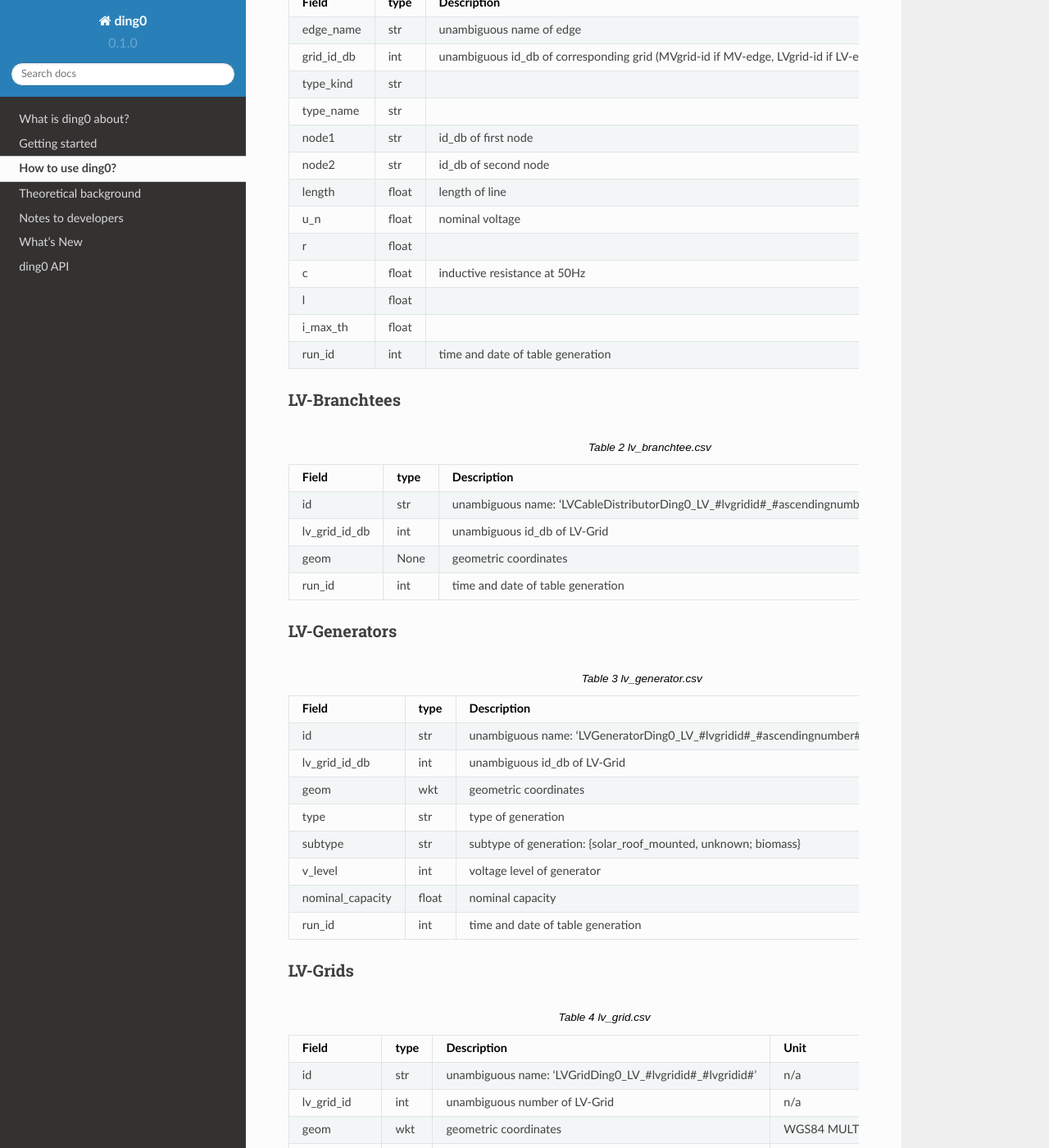
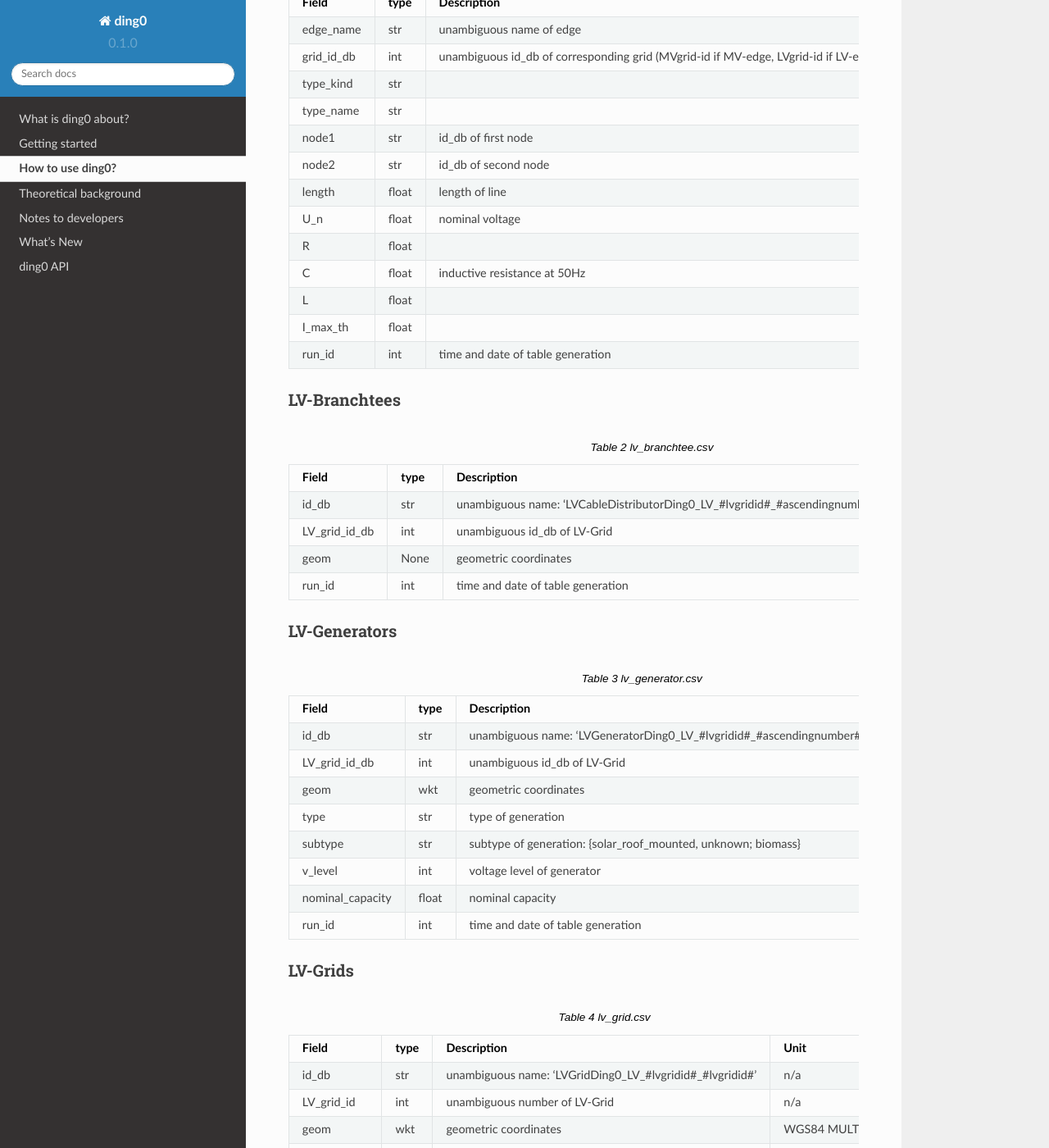
Before and after one commit to openego/ding0, a Sphinx documentation site: the page built from doc/usage_details.rst, in a window 1280 px wide and 1400 px high, scrolled down 2512 px. Shown: the whole window at 82% size. Built offline with Sphinx 7.4.7 and the Read the Docs theme 2.0.0, drawn with Linux system fonts in a browser that asks for light colours; formulas are drawn with MathJax 3; some of the changed text lies outside the part shown.

Commit message:
Revert "#268 eDisGo - changed the description of the tables in the documentation"
This reverts commit 13144a8

```diff
--- a/doc/usage_details.rst
+++ b/doc/usage_details.rst
@@ -152,11 +152,11 @@ Lines
    "node1","str","id_db of first node","n/a"
    "node2","str","id_db of second node","n/a"
    "length","float","length of line","km"
-   "u_n","float","nominal voltage","kV"
-   "r","float","","Ohm/km"
-   "c","float","inductive resistance at 50Hz","uF/km"
-   "l","float","","mH/km"
-   "i_max_th","float","","A"
+   "U_n","float","nominal voltage","kV"
+   "R","float","","Ohm/km"
+   "C","float","inductive resistance at 50Hz","uF/km"
+   "L","float","","mH/km"
+   "I_max_th","float","","A"
    "run_id", "int", "time and date of table generation", "yyyyMMddhhmmss"
 
 LV-Branchtees
@@ -165,8 +165,8 @@ LV-Branchtees
    :header: "Field","type", "Description", "Unit"
    :widths: 15, 10, 10, 30
 
-   "id", "str", "unambiguous name: 'LVCableDistributorDing0_LV_#lvgridid#_#ascendingnumber#'", "n/a"
-   "lv_grid_id_db", "int","unambiguous id_db of LV-Grid", "n/a"
+   "id_db", "str", "unambiguous name: 'LVCableDistributorDing0_LV_#lvgridid#_#ascendingnumber#'", "n/a"
+   "LV_grid_id_db", "int","unambiguous id_db of LV-Grid", "n/a"
    "geom", "None","geometric coordinates", "n/a"
    "run_id", "int", "time and date of table generation", "yyyyMMddhhmmss"
 
@@ -176,8 +176,8 @@ LV-Generators
    :header: "Field","type", "Description", "Unit"
    :widths: 15, 10, 10, 30
 
-   "id", "str", "unambiguous name: 'LVGeneratorDing0_LV_#lvgridid#_#ascendingnumber#'", "n/a"
-   "lv_grid_id_db", "int","unambiguous id_db of LV-Grid", "n/a"
+   "id_db", "str", "unambiguous name: 'LVGeneratorDing0_LV_#lvgridid#_#ascendingnumber#'", "n/a"
+   "LV_grid_id_db", "int","unambiguous id_db of LV-Grid", "n/a"
    "geom", "wkt","geometric coordinates", "WGS84 POINT"
    "type","str","type of generation","{solar; biomass}"
    "subtype","str","subtype of generation: {solar_roof_mounted, unknown; biomass}","n/a"
@@ -191,8 +191,8 @@ LV-Grids
    :header: "Field","type", "Description", "Unit"
    :widths: 15, 10, 10, 30
 
-   "id", "str", "unambiguous name: 'LVGridDing0_LV_#lvgridid#_#lvgridid#'", "n/a"
-   "lv_grid_id", "int","unambiguous number of LV-Grid", "n/a"
+   "id_db", "str", "unambiguous name: 'LVGridDing0_LV_#lvgridid#_#lvgridid#'", "n/a"
+   "LV_grid_id", "int","unambiguous number of LV-Grid", "n/a"
    "geom", "wkt","geometric coordinates", "WGS84 MULTIPOLYGON"
    "population","int","population in LV-Grid","?"
    "voltage_nom","float","voltage level of grid","kV"
@@ -204,8 +204,8 @@ LV-Loads
    :header: "Field","type", "Description", "Unit"
    :widths: 15, 10, 10, 30
 
-   "id", "str", "unambiguous name: 'LVLoadDing0_LV_#lvgridid#_#ascendingnumber#'", "n/a"
-   "lv_grid_id_db", "int","unambiguous id_db of LV-Grid", "n/a"
+   "id_db", "str", "unambiguous name: 'LVLoadDing0_LV_#lvgridid#_#ascendingnumber#'", "n/a"
+   "LV_grid_id_db", "int","unambiguous id_db of LV-Grid", "n/a"
    "geom", "None","geometric coordinates", "n/a"
    "consumption","{''str'': float}","type of load {residential, agricultural, industrial} and corresponding consumption", "n/a"
    "run_id", "int", "time and date of table generation", "yyyyMMddhhmmss"
@@ -231,9 +231,9 @@ LV-Transformers
    "lv_grid_name", "str", "unambiguous name: 'TransformerDing0_LV_#mvgridid#_#lvgridid#'", "n/a"
    "geom", "wkt","geometric coordinates", "WGS84 POINT"
    "voltage_op","float","","kV"
-   "s_nom","float","nominal apparent power","kVA"
-   "x","float","","Ohm"
-   "r","float","","Ohm"
+   "S_nom","float","nominal apparent power","kVA"
+   "X","float","","Ohm"
+   "R","float","","Ohm"
    "run_id", "int", "time and date of table generation", "yyyyMMddhhmmss"
 
 LV-Grids
@@ -254,8 +254,8 @@ MV-Branchtees
    :header: "Field","type", "Description", "Unit"
    :widths: 15, 10, 10, 30
 
-   "id", "str", "unambiguous name: 'MVCableDistributorDing0_MV_#mvgridid#_#ascendingnumber#'", "n/a"
-   "mv_grid_id_db", "int","unambiguous id_db of MV-Grid", "n/a"
+   "id_db", "str", "unambiguous name: 'MVCableDistributorDing0_MV_#mvgridid#_#ascendingnumber#'", "n/a"
+   "MV_grid_id_db", "int","unambiguous id_db of MV-Grid", "n/a"
    "geom", "wkt","geometric coordinates", "WGS84 POINT"
    "run_id", "int", "time and date of table generation", "yyyyMMddhhmmss"
 
@@ -265,8 +265,8 @@ MV-Generators
    :header: "Field","type", "Description", "Unit"
    :widths: 15, 10, 10, 30
 
-   "id", "str", "unambiguous name: 'MVGeneratorDing0_MV_#mvgridid#_#ascendingnumber#'", "n/a"
-   "mv_grid_id_db", "int","unambiguous id_db of MV-Grid", "n/a"
+   "id_db", "str", "unambiguous name: 'MVGeneratorDing0_MV_#mvgridid#_#ascendingnumber#'", "n/a"
+   "MV_grid_id_db", "int","unambiguous id_db of MV-Grid", "n/a"
    "geom", "wkt","geometric coordinates", "WGS84 POINT"
    "type","str","type of generation: {solar; biomass}","n/a"
    "subtype","str","subtype of generation: {solar_ground_mounted, solar_roof_mounted, unknown; biomass, biogas}","n/a"
@@ -293,8 +293,8 @@ MV-Loads
    :header: "Field","type", "Description", "Unit"
    :widths: 15, 10, 10, 30
 
-   "id", "str", "unambiguous name: 'MVLoadDing0_MV_#mvgridid#_#ascendingnumber#'", "n/a"
-   "mv_grid_id_db", "int","unambiguous id_db of MV-Grid", "n/a"
+   "id_db", "str", "unambiguous name: 'MVLoadDing0_MV_#mvgridid#_#ascendingnumber#'", "n/a"
+   "MV_grid_id_db", "int","unambiguous id_db of MV-Grid", "n/a"
    "geom", "wkt","geometric coordinates", "WGS84 POLYGON"
    "consumption","{''str'': float}","type of load {retail, residential, agricultural, industrial} and corresponding consumption","n/a"
    "is_aggregated", "boolean", "True if load is aggregated load, else False", "n/a"
@@ -306,8 +306,8 @@ MV-Stations
    :header: "Field","type", "Description", "Unit"
    :widths: 15, 10, 10, 30
 
-   "id", "str", "unambiguous name: 'MVStationDing0_MV_#mvgridid#_#mvgridid#'", "n/a"
-   "mv_grid_id_db", "int","unambiguous id_db of MV-Grid", "n/a"
+   "id_db", "str", "unambiguous name: 'MVStationDing0_MV_#mvgridid#_#mvgridid#'", "n/a"
+   "MV_grid_id_db", "int","unambiguous id_db of MV-Grid", "n/a"
    "geom", "wkt","geometric coordinates", "WGS84 POINT"
    "run_id", "int", "time and date of table generation", "yyyyMMddhhmmss"
 
@@ -317,11 +317,11 @@ MV-Transformers
    :header: "Field","type", "Description", "Unit"
    :widths: 15, 10, 10, 30
 
-   "id", "str", "unambiguous name: 'TransformerDing0_MV_#mvgridid#_#mvgridid#'", "n/a"
-   "mv_grid_id_db", "int","unambiguous id_db of LV-Grid", "n/a"
+   "id_db", "str", "unambiguous name: 'TransformerDing0_MV_#mvgridid#_#mvgridid#'", "n/a"
+   "MV_grid_id_db", "int","unambiguous id_db of LV-Grid", "n/a"
    "geom", "wkt","geometric coordinates", "WGS84 POINT"
    "voltage_op","float","","kV"
-   "s_nom","float","nominal apparent power","kVA"
-   "x","float","","Ohm"
-   "r","float","","Ohm"
+   "S_nom","float","nominal apparent power","kVA"
+   "X","float","","Ohm"
+   "R","float","","Ohm"
    "run_id", "int", "time and date of table generation", "yyyyMMddhhmmss"
```
